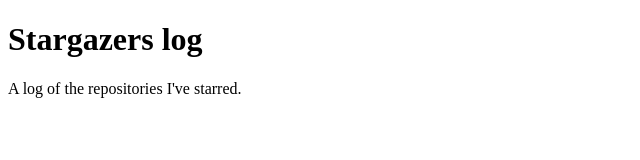
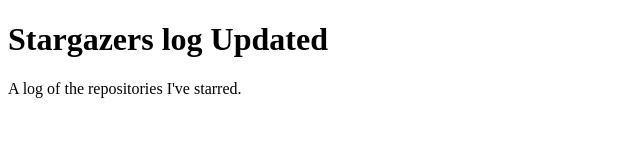
Before and after one commit to ellemaco/stargazers, a plain HTML site: page index.html in a window 1280 px wide. Shown: the whole page, without its empty margins (0-640 px from the left). Drawn offline with Linux system fonts and the light colour scheme.

```diff
--- a/index.html
+++ b/index.html
@@ -5,7 +5,7 @@
     <title>Stargazers log</title>
   </head>
   <body>
-    <h1>Stargazers log</h1>
+    <h1>Stargazers log Updated</h1>
     <p>A log of the repositories I've starred.</p>
   </body>
 </html>
```
Also changed, not shown: 1 other file.
